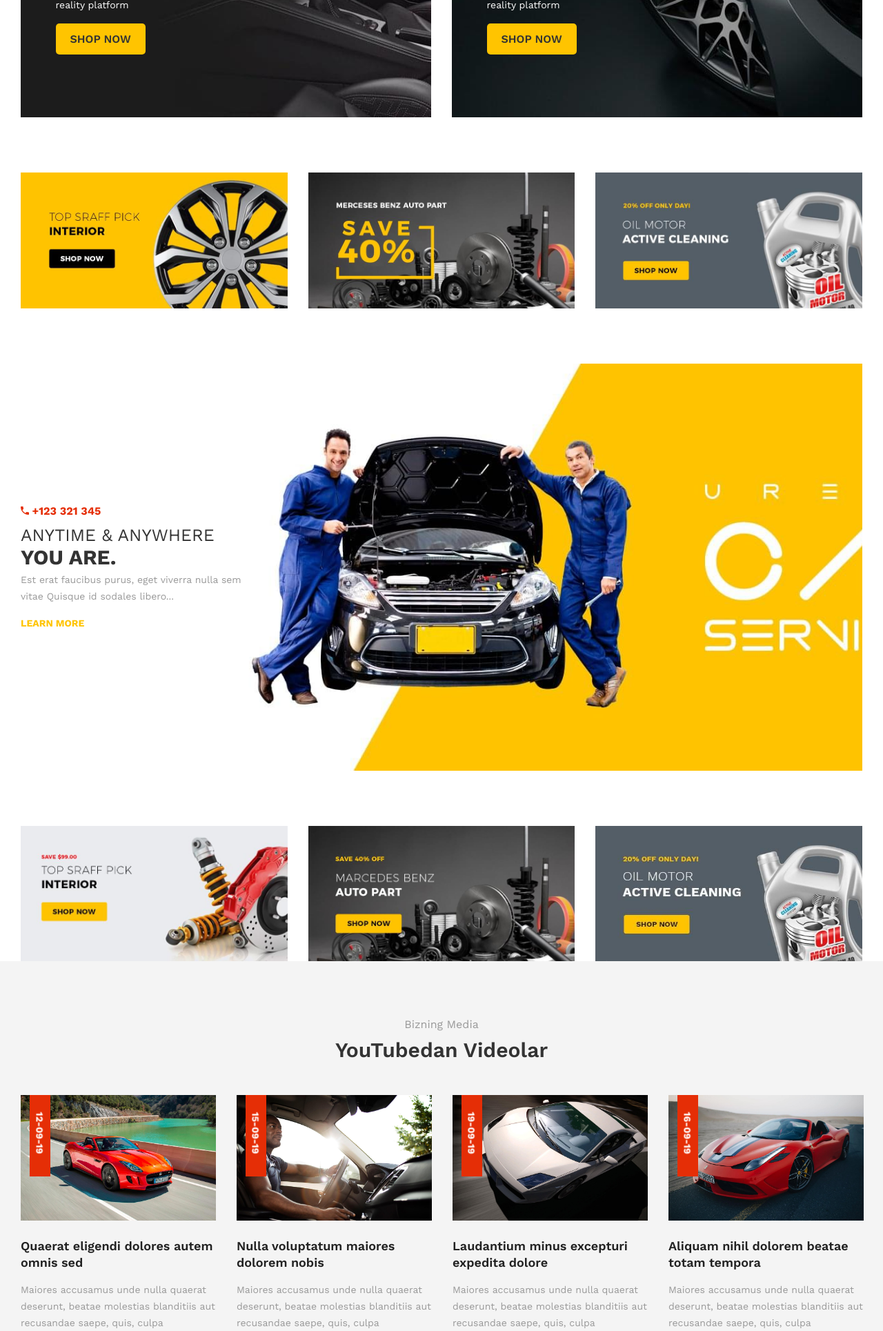
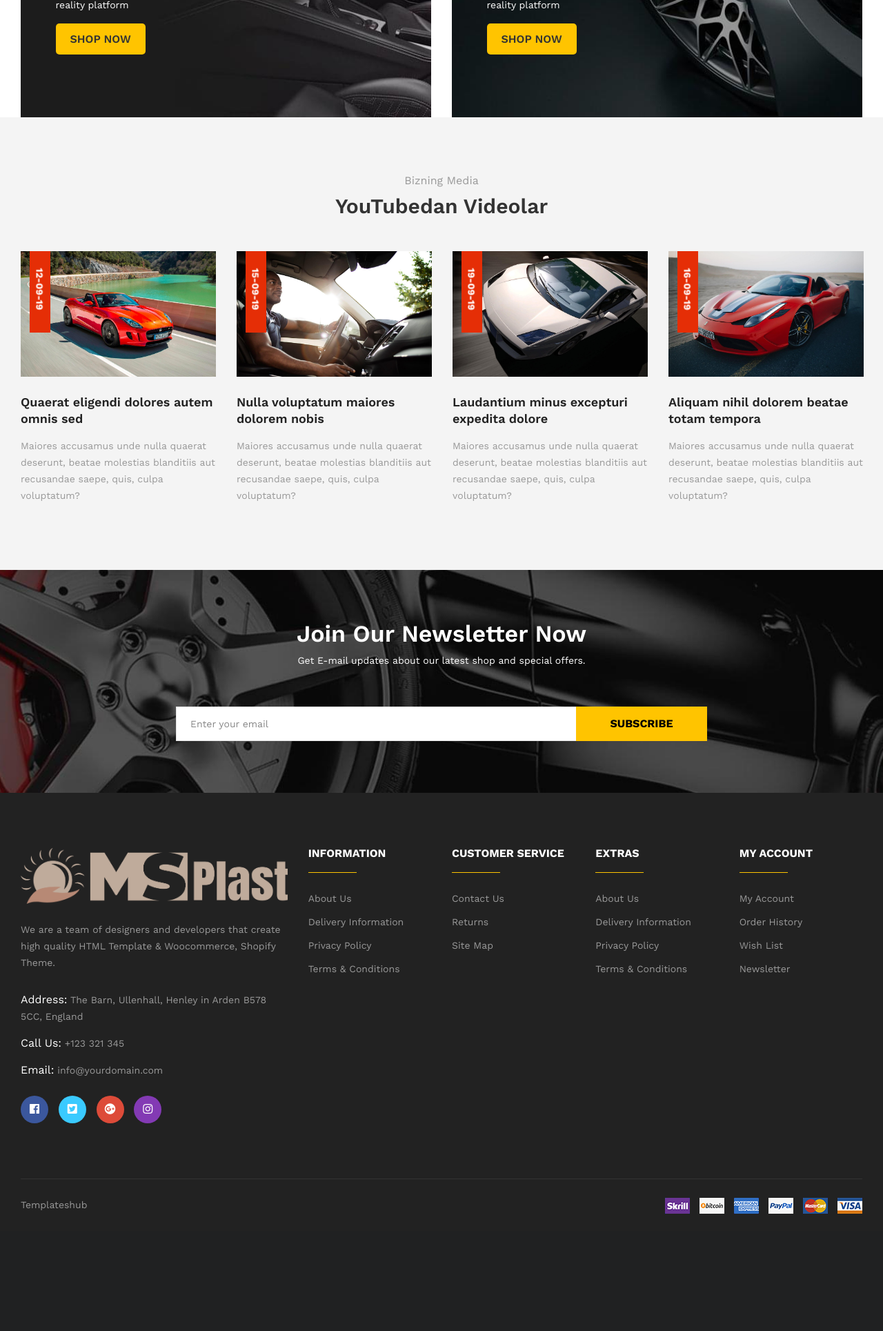
Before and after one commit to rozievich/msplast, a Django app: page / in a window 1280 px wide. Shown: the part 1377-3306 px from the top of the page at 69% size. After the commit the page ends 3136 px from the top, so only its background shows below. Run offline with Django 5.2, Linux system fonts and the light colour scheme; some libraries are stand-ins or nearby versions; some web fonts are replaced.

Commit message:
jan 17 2024

```diff
--- a/templates/index.html
+++ b/templates/index.html
@@ -405,85 +405,14 @@
         <!-- Uren's Banner Area End Here -->
 
         <!-- Begin Uren's Banner Two Area -->
-        <div class="uren-banner_area uren-banner_area-2">
-            <div class="container-fluid">
-                <div class="row">
-                    <div class="col-lg-4 col-md-6">
-                        <div class="banner-item img-hover_effect">
-                            <a href="shop-left-sidebar.html">
-                                <img class="img-full" src="{% static 'images/banner/1-3.jpg' %}" alt="Uren's Banner">
-                            </a>
-                        </div>
-                    </div>
-                    <div class="col-lg-4 col-md-6">
-                        <div class="banner-item img-hover_effect">
-                            <a href="shop-left-sidebar.html">
-                                <img class="img-full" src="{% static 'images/banner/1-4.jpg' %}" alt="Uren's Banner">
-                            </a>
-                        </div>
-                    </div>
-                    <div class="col-lg-4 col-md-6">
-                        <div class="banner-item img-hover_effect">
-                            <a href="shop-left-sidebar.html">
-                                <img class="img-full" src="{% static 'images/banner/1-5.jpg' %}" alt="Uren's Banner">
-                            </a>
-                        </div>
-                    </div>
-                </div>
-            </div>
-        </div>
+
         <!-- Uren's Banner Two Area End Here -->
 
         <!-- Begin Uren's Banner Three Area -->
-        <div class="uren-banner_area uren-banner_area-3">
-            <div class="container-fluid">
-                <div class="row">
-                    <div class="col-lg-12">
-                        <div class="banner-item img-hover_effect">
-                            <div class="banner-img"></div>
-                            <div class="banner-content">
-                                <span class="contact-info"><i class="ion-android-call"></i> +123 321 345</span>
-                                <h4>Anytime & Anywhere </h4>
-                                <h3>You are.</h3>
-                                <p>Est erat faucibus purus, eget viverra nulla sem vitae
-                                    Quisque id sodales libero...</p>
-                                <a href="javascript:void(0)" class="read-more">Learn More</a>
-                            </div>
-                        </div>
-                    </div>
-                </div>
-            </div>
-        </div>
         <!-- Uren's Banner Three Area End Here -->
 
         <!-- Begin Uren's Banner Two Area -->
-        <div class="uren-banner_area uren-banner_area-3">
-            <div class="container-fluid">
-                <div class="row">
-                    <div class="col-lg-4 col-md-6">
-                        <div class="banner-item img-hover_effect">
-                            <a href="shop-left-sidebar.html">
-                                <img class="img-full" src="{% static 'images/banner/2-3.jpg' %}" alt="Uren's Banner">
-                            </a>
-                        </div>
-                    </div>
-                    <div class="col-lg-4 col-md-6">
-                        <div class="banner-item img-hover_effect">
-                            <a href="shop-left-sidebar.html">
-                                <img class="img-full" src="{% static 'images/banner/2-4.jpg' %}" alt="Uren's Banner">
-                            </a>
-                        </div>
-                    </div>
-                    <div class="col-lg-4 col-md-6">
-                        <div class="banner-item img-hover_effect">
-                            <a href="shop-left-sidebar.html">
-                                <img class="img-full" src="{% static 'images/banner/2-5.jpg' %}" alt="Uren's Banner">
-                            </a>
-                        </div>
-                    </div>
-                </div>
-            </div>
-        </div>
+
         <!-- Uren's Banner Two Area End Here -->
 
 
```
